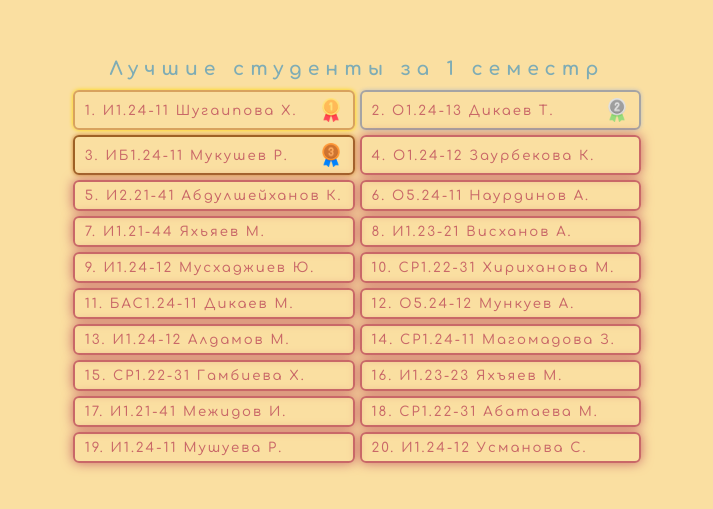
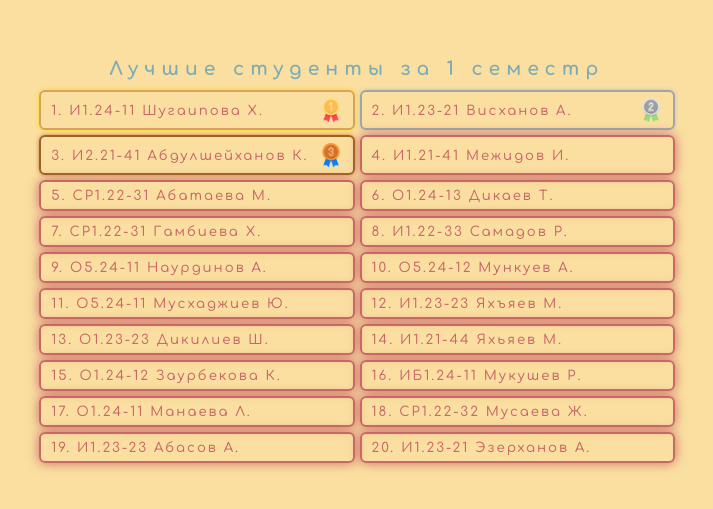
Before and after one commit to altairmsr/ggkit_dashboard, a React (Vite) app: page / in a window 1280 px wide. Shown: the part 139-648 px from the top of the page, without its empty margins (283-996 px from the left). Built offline with nearby package versions, Linux system fonts and the light colour scheme.

Commit message:
upd 29.09.24

```diff
--- a/src/data/course1.js
+++ b/src/data/course1.js
@@ -15,39 +15,39 @@ const course1 = [
 	},
 	{
 		id: 2,
-		group: "ИБ1.24-11",
-		name: "Мукушев Р.",
+		group: "О5.24-11",
+		name: "Наурдинов А.",
 		img: "bronze",
 		pos: "bronze",
 	},
 	{
 		id: 3,
+		group: "О5.24-12",
+		name: "Мункуев А.",
+		pos: "regular",
+	},
+	{
+		id: 4,
+		group: "О5.24-11",
+		name: "Мусхаджиев Ю.",
+		pos: "regular",
+	},
+	{
+		id: 5,
 		group: "О1.24-12",
 		name: "Заурбекова К.",
 		pos: "regular",
 	},
 	{
-		id: 4,
-		group: "О5.24-11",
-		name: "Наурдинов А.",
-		pos: "regular",
-	},
-	{
-		id: 5,
-		group: "О5.24-11",
-		name: "Мусхаджиев Ю.",
-		pos: "regular",
-	},
-	{
 		id: 6,
-		group: "БАС1.24-11",
-		name: "Дикаев М.",
+		group: "ИБ1.24-11",
+		name: "Мукушев Р.",
 		pos: "regular",
 	},
 	{
 		id: 7,
-		group: "О5.24-12",
-		name: "Мункуев А.",
+		group: "О1.24-11",
+		name: "Манаева Л.",
 		pos: "regular",
 	},
 	{
@@ -58,8 +58,8 @@ const course1 = [
 	},
 	{
 		id: 9,
-		group: "СР1.24-11",
-		name: "Магомадова З.",
+		group: "Э1.24-12",
+		name: "Сакаева Д.",
 		pos: "regular",
 	},
 ];
--- a/src/data/course2.js
+++ b/src/data/course2.js
@@ -15,51 +15,51 @@ const course2 = [
 	},
 	{
 		id: 2,
-		group: "СР1.23-21",
-		name: "Кукуева А.",
+		group: "О1.23-23",
+		name: "Дикилиев Ш.",
 		img: "bronze",
 		pos: "bronze",
 	},
 	{
 		id: 3,
+		group: "И1.23-23",
+		name: "Абасов А.",
+		pos: "regular",
+	},
+	{
+		id: 4,
+		group: "И1.23-21",
+		name: "Эзерханов А.",
+		pos: "regular",
+	},
+	{
+		id: 5,
+		group: "О1.23-23",
+		name: "Газимагамаев У.",
+		pos: "regular",
+	},
+	{
+		id: 6,
 		group: "О1.23-23",
 		name: "Мутаев Х.",
 		pos: "regular",
 	},
 	{
-		id: 4,
-		group: "О1.23-23",
-		name: "Газимагамаев У.",
-		pos: "regular",
-	},
-	{
-		id: 5,
-		group: "О1.23-23",
-		name: "Ганчаев И.",
-		pos: "regular",
-	},
-	{
-		id: 6,
-		group: "О1.23-23",
-		name: "Дикилиев Ш.",
-		pos: "regular",
-	},
-	{
 		id: 7,
-		group: "СР1.23-21",
-		name: "Гайсумова С.",
+		group: "И1.23-21",
+		name: "Исраилов И.",
 		pos: "regular",
 	},
 	{
 		id: 8,
-		group: "И1.23-23",
-		name: "Абасов А.",
+		group: "И1.23-21",
+		name: "Магомаев М.",
 		pos: "regular",
 	},
 	{
 		id: 9,
-		group: "Э1.23-22",
-		name: "Исраилова З.",
+		group: "СР1.23-22",
+		name: "Мидаева Я.",
 		pos: "regular",
 	},
 ];
--- a/src/data/course3.js
+++ b/src/data/course3.js
@@ -2,7 +2,7 @@ const course3 = [
 	{
 		id: 0,
 		group: "СР1.22-31",
-		name: "Хириханова М.",
+		name: "Абатаева М.",
 		img: "gold",
 		pos: "gold",
 	},
@@ -15,15 +15,15 @@ const course3 = [
 	},
 	{
 		id: 2,
-		group: "СР1.22-31",
-		name: "Абатаева М.",
+		group: "И1.22-33",
+		name: "Самадов Р.",
 		img: "bronze",
 		pos: "bronze",
 	},
 	{
 		id: 3,
-		group: "И1.22-33",
-		name: "Самадов Р.",
+		group: "СР1.22-32",
+		name: "Мусаева Ж.",
 		pos: "regular",
 	},
 	{
@@ -34,32 +34,32 @@ const course3 = [
 	},
 	{
 		id: 5,
+		group: "И1.22-31",
+		name: "Лутушева С.",
+		pos: "regular",
+	},
+	{
+		id: 6,
+		group: "Б1.22-31",
+		name: "Юсупова С.",
+		pos: "regular",
+	},
+	{
+		id: 7,
 		group: "Б1.22-31",
 		name: "Умарова А.",
 		pos: "regular",
 	},
 	{
-		id: 6,
+		id: 8,
 		group: "СР1.22-32",
-		name: "Мусаева Ж.",
-		pos: "regular",
-	},
-	{
-		id: 7,
-		group: "Б1.22-32",
-		name: "Кулаева И.",
-		pos: "regular",
-	},
-	{
-		id: 8,
-		group: "Б1.22-32",
-		name: "Дагаева М.",
+		name: "Газиева З.",
 		pos: "regular",
 	},
 	{
 		id: 9,
-		group: "И1.22-31",
-		name: "Лутушева С.",
+		group: "СР1.22-31",
+		name: "Хириханова М.",
 		pos: "regular",
 	},
 ];
--- a/src/data/course4.js
+++ b/src/data/course4.js
@@ -8,15 +8,15 @@ const course4 = [
 	},
 	{
 		id: 1,
-		group: "И1.21-44",
-		name: "Яхьяев М.",
+		group: "И1.21-41",
+		name: "Межидов И.",
 		img: "silver",
 		pos: "silver",
 	},
 	{
 		id: 2,
-		group: "И1.21-41",
-		name: "Межидов И.",
+		group: "И1.21-44",
+		name: "Яхьяев М.",
 		img: "bronze",
 		pos: "bronze",
 	},
@@ -29,7 +29,7 @@ const course4 = [
 	{
 		id: 4,
 		group: "И2.21-41",
-		name: "Джамалдинов Х.",
+		name: "Ибрагимов Б.",
 		pos: "regular",
 	},
 	{
@@ -40,26 +40,26 @@ const course4 = [
 	},
 	{
 		id: 6,
-		group: "И1.21-42",
-		name: "Хаджимурадов М.",
+		group: "И2.21-42",
+		name: "Адаева Р.",
 		pos: "regular",
 	},
 	{
 		id: 7,
-		group: "И2.21-41",
-		name: "Ибрагимов Б.",
+		group: "И1.21-41",
+		name: "Ганукаев Х.",
 		pos: "regular",
 	},
 	{
 		id: 8,
-		group: "И1.21-43",
-		name: "Арсанукаев Р.",
+		group: "И1.21-44",
+		name: "Утциев М.",
 		pos: "regular",
 	},
 	{
 		id: 9,
-		group: "И2.21-42",
-		name: "Адаева Р.",
+		group: "И2.21-41",
+		name: "Джамалдинов Х.",
 		pos: "regular",
 	},
 ];
--- a/src/data/groupList.js
+++ b/src/data/groupList.js
@@ -7,19 +7,19 @@ const groupList = [
 	},
 	{
 		id: 1,
-		group: "И1.21-42",
+		group: "О5.24-12",
 		img: "silver",
 		pos: "silver",
 	},
 	{
 		id: 2,
-		group: "О5.24-12",
+		group: "О1.23-23",
 		img: "bronze",
 		pos: "bronze",
 	},
 	{
 		id: 3,
-		group: "О1.23-23",
+		group: "И1.21-42",
 		pos: "regular",
 	},
 	{
--- a/src/data/studList.js
+++ b/src/data/studList.js
@@ -8,118 +8,118 @@ const studList = [
 	},
 	{
 		id: 1,
-		group: "О1.24-13",
-		name: "Дикаев Т.",
+		group: "И1.23-21",
+		name: "Висханов А.",
 		img: "silver",
 		pos: "silver",
 	},
 	{
 		id: 2,
-		group: "ИБ1.24-11",
-		name: "Мукушев Р.",
+		group: "И2.21-41",
+		name: "Абдулшейханов К.",
 		img: "bronze",
 		pos: "bronze",
 	},
 	{
 		id: 3,
+		group: "И1.21-41",
+		name: "Межидов И.",
+		pos: "regular",
+	},
+	{
+		id: 4,
+		group: "СР1.22-31",
+		name: "Абатаева М.",
+		pos: "regular",
+	},
+	{
+		id: 5,
+		group: "О1.24-13",
+		name: "Дикаев Т.",
+		pos: "regular",
+	},
+	{
+		id: 6,
+		group: "СР1.22-31",
+		name: "Гамбиева Х.",
+		pos: "regular",
+	},
+	{
+		id: 7,
+		group: "И1.22-33",
+		name: "Самадов Р.",
+		pos: "regular",
+	},
+	{
+		id: 8,
+		group: "О5.24-11",
+		name: "Наурдинов А.",
+		pos: "regular",
+	},
+	{
+		id: 9,
+		group: "О5.24-12",
+		name: "Мункуев А.",
+		pos: "regular",
+	},
+	{
+		id: 10,
+		group: "О5.24-11",
+		name: "Мусхаджиев Ю.",
+		pos: "regular",
+	},
+	{
+		id: 11,
+		group: "И1.23-23",
+		name: "Яхъяев М.",
+		pos: "regular",
+	},
+	{
+		id: 12,
+		group: "О1.23-23",
+		name: "Дикилиев Ш.",
+		pos: "regular",
+	},
+	{
+		id: 13,
+		group: "И1.21-44",
+		name: "Яхьяев М.",
+		pos: "regular",
+	},
+	{
+		id: 14,
 		group: "О1.24-12",
 		name: "Заурбекова К.",
 		pos: "regular",
 	},
 	{
-		id: 4,
-		group: "И2.21-41",
-		name: "Абдулшейханов К.",
-		pos: "regular",
-	},
-	{
-		id: 5,
-		group: "О5.24-11",
-		name: "Наурдинов А.",
-		pos: "regular",
-	},
-	{
-		id: 6,
-		group: "И1.21-44",
-		name: "Яхьяев М.",
-		pos: "regular",
-	},
-	{
-		id: 7,
-		group: "И1.23-21",
-		name: "Висханов А.",
-		pos: "regular",
-	},
-	{
-		id: 8,
-		group: "И1.24-12",
-		name: "Мусхаджиев Ю.",
-		pos: "regular",
-	},
-	{
-		id: 9,
-		group: "СР1.22-31",
-		name: "Хириханова М.",
-		pos: "regular",
-	},
-	{
-		id: 10,
-		group: "БАС1.24-11",
-		name: "Дикаев М.",
-		pos: "regular",
-	},
-	{
-		id: 11,
-		group: "О5.24-12",
-		name: "Мункуев А.",
-		pos: "regular",
-	},
-	{
-		id: 12,
-		group: "И1.24-12",
-		name: "Алдамов М.",
-		pos: "regular",
-	},
-	{
-		id: 13,
-		group: "СР1.24-11",
-		name: "Магомадова З.",
-		pos: "regular",
-	},
-	{
-		id: 14,
-		group: "СР1.22-31",
-		name: "Гамбиева Х.",
-		pos: "regular",
-	},
-	{
 		id: 15,
-		group: "И1.23-23",
-		name: "Яхъяев М.",
+		group: "ИБ1.24-11",
+		name: "Мукушев Р.",
 		pos: "regular",
 	},
 	{
 		id: 16,
-		group: "И1.21-41",
-		name: "Межидов И.",
+		group: "О1.24-11",
+		name: "Манаева Л.",
 		pos: "regular",
 	},
 	{
 		id: 17,
-		group: "СР1.22-31",
-		name: "Абатаева М.",
+		group: "СР1.22-32",
+		name: "Мусаева Ж.",
 		pos: "regular",
 	},
 	{
 		id: 18,
-		group: "И1.24-11",
-		name: "Мушуева Р.",
+		group: "И1.23-23",
+		name: "Абасов А.",
 		pos: "regular",
 	},
 	{
 		id: 19,
-		group: "И1.24-12",
-		name: "Усманова С.",
+		group: "И1.23-21",
+		name: "Эзерханов А.",
 		pos: "regular",
 	},
 ];
```
